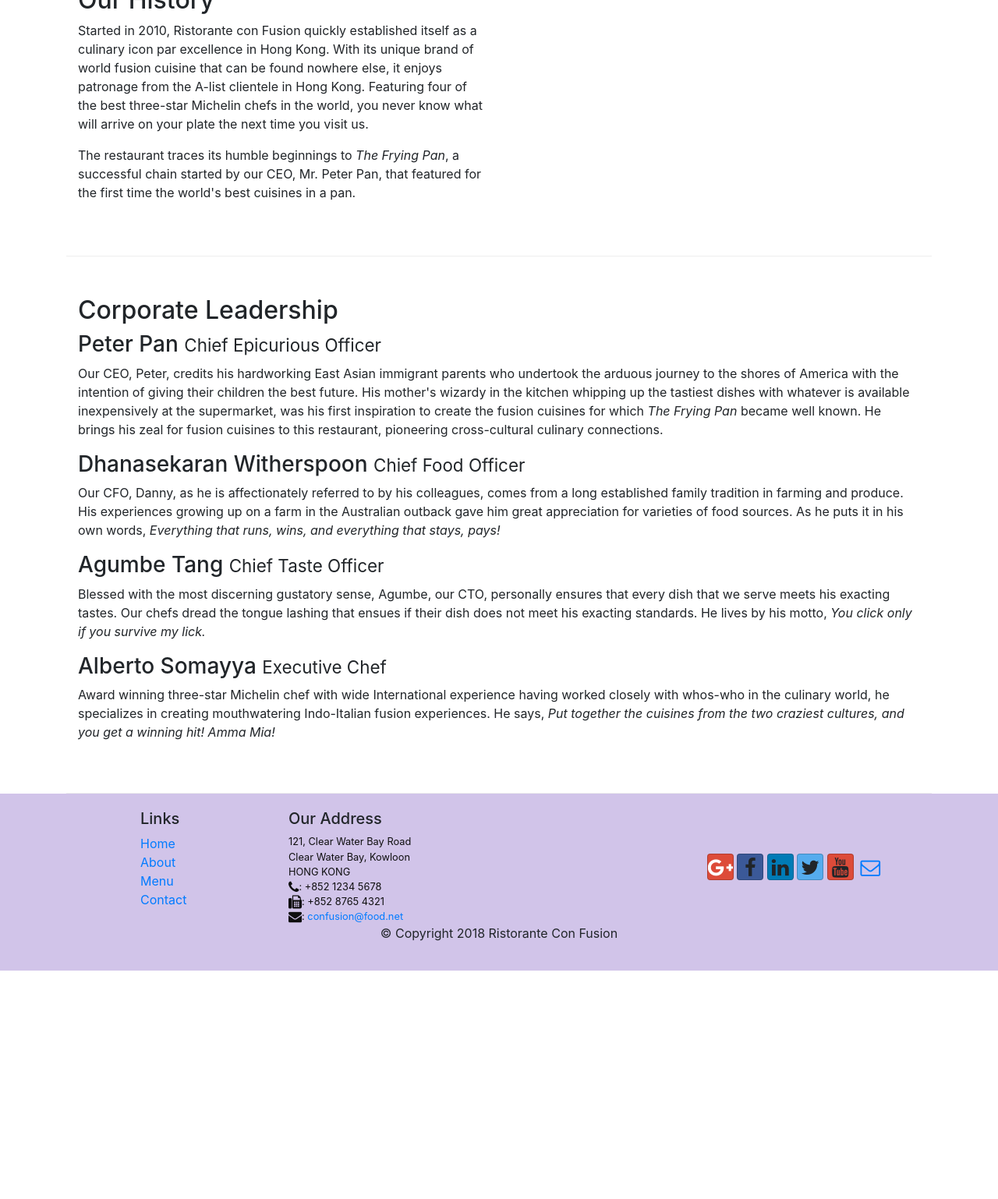
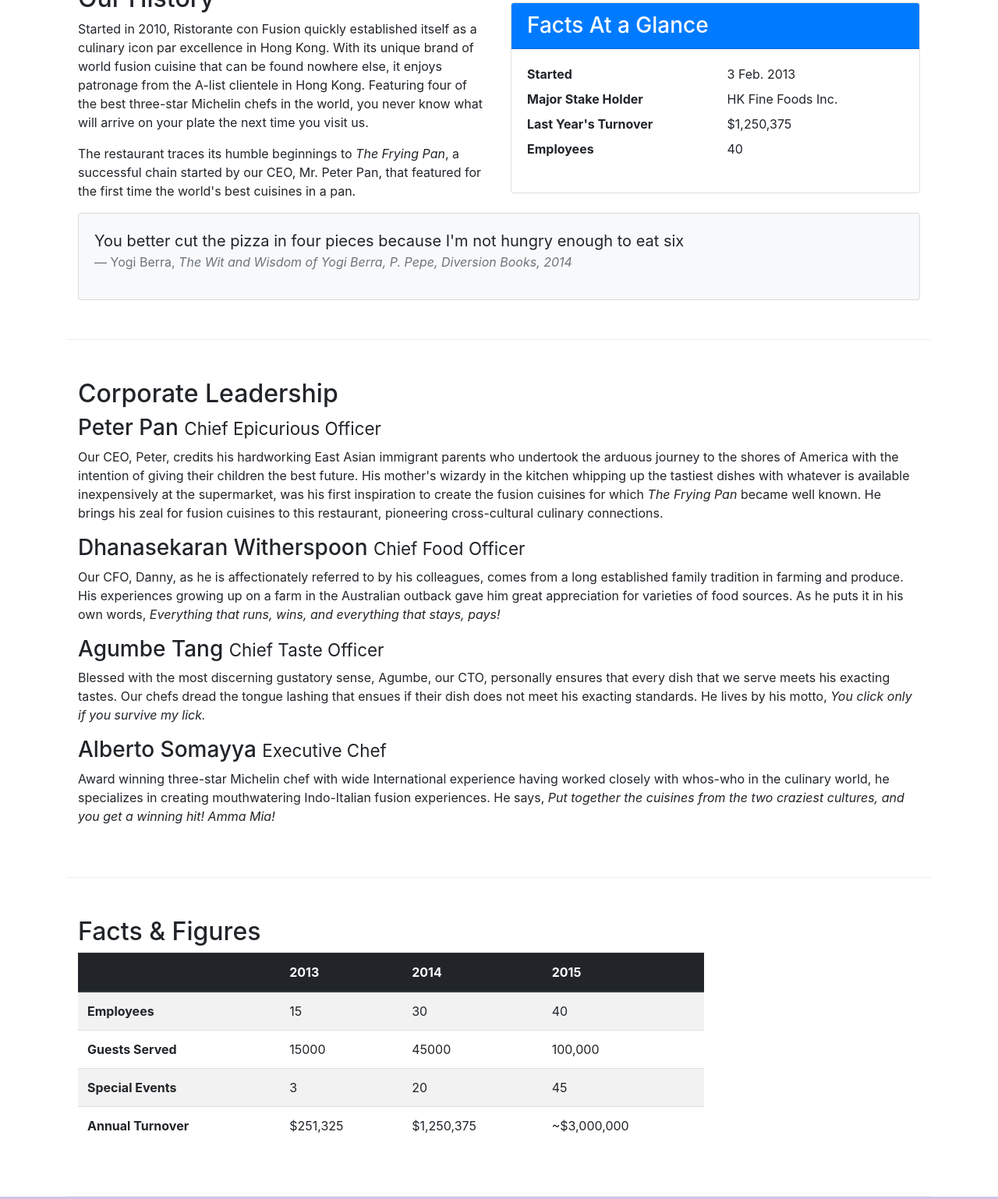
Before and after one commit to lyc95/Coursera-Bootstrap, a website: page aboutus.html in a window 1280 px wide. Shown: the part 536-2074 px from the top of the page at 78% size. Before the commit the page ends 1781 px from the top, so only its background shows below. Drawn offline with nearby package versions, Linux system fonts and the light colour scheme.

Commit message:
Tables and Cards

```diff
--- a/aboutus.html
+++ b/aboutus.html
@@ -62,7 +62,39 @@
                 <p>Started in 2010, Ristorante con Fusion quickly established itself as a culinary icon par excellence in Hong Kong. With its unique brand of world fusion cuisine that can be found nowhere else, it enjoys patronage from the A-list clientele in Hong Kong.  Featuring four of the best three-star Michelin chefs in the world, you never know what will arrive on your plate the next time you visit us.</p>
                 <p>The restaurant traces its humble beginnings to <em>The Frying Pan</em>, a successful chain started by our CEO, Mr. Peter Pan, that featured for the first time the world's best cuisines in a pan.</p>
             </div>
-            <div>
+            <div class="col-sm">
+                <div class="card ">
+                    <h3 class="card-header bg-primary text-white">
+                        Facts At a Glance
+                    </h3>
+                    <div class="card-body">
+                        <dl class="row">
+                            <dt class="col-6">Started</dt>
+                            <dd class="col-6">3 Feb. 2013</dd>
+                            <dt class="col-6">Major Stake Holder</dt>
+                            <dd class="col-6">HK Fine Foods Inc.</dd>
+                            <dt class="col-6">Last Year's Turnover</dt>
+                            <dd class="col-6">$1,250,375</dd>
+                            <dt class="col-6">Employees</dt>
+                            <dd class="col-6">40</dd>
+                        </dl>
+                    </div>
+                </div>
+            </div>
+            <div class="col-12">
+                <div class="card card-body bg-light">
+                    <blockquote class="blockquote">
+                        <p class="mb-0">
+                            You better cut the pizza in four pieces
+                            because I'm not hungry enough to eat six
+                        </p>
+                        <footer class="blockquote-footer">Yogi Berra,
+                            <cite title="Source Title">The Wit and Wisdom of
+                                Yogi Berra, P. Pepe, Diversion Books, 2014
+                            </cite>
+                        </footer>
+                   </blockquote>
+                </div>
             </div>
         </div>
 
@@ -80,7 +112,50 @@
                 <p class="d-none d-sm-block">Award winning three-star Michelin chef with wide International experience having worked closely with whos-who in the culinary world, he specializes in creating mouthwatering Indo-Italian fusion experiences. He says, <em>Put together the cuisines from the two craziest cultures, and you get a winning hit! Amma Mia!</em></p>
             </div>
        </div>
-
+       <div class="row row-content">
+           <div class="col-12 col-sm-9">
+               <h2> Facts &amp; Figures</h2>
+               <div class="table-responsive">
+                <table class="table table-striped">
+                    <thead class="thead-dark">
+                        <tr>
+                            <th>&nbsp;</th>
+                            <th>2013</th>
+                            <th>2014</th>
+                            <th>2015</th>
+                        </tr>
+                    </thead>
+                    <tbody>
+                        <tr>
+                            <th>Employees</th>
+                            <td>15</td>
+                            <td>30</td>
+                            <td>40</td>
+                        </tr>
+                        <tr>
+                            <th>Guests Served</th>
+                            <td>15000</td>
+                            <td>45000</td>
+                            <td>100,000</td>
+                        </tr>
+                        <tr>
+                            <th>Special Events</th>
+                            <td>3</td>
+                            <td>20</td>
+                            <td>45</td>
+                        </tr>
+                        <tr>
+                            <th>Annual Turnover</th>
+                            <td>$251,325</td>
+                            <td>$1,250,375</td>
+                            <td>~$3,000,000</td>
+                        </tr>
+                    </tbody>
+                </table>
+            </div>
+           </div>
+           <div class="col-12 col-sm-3"></div>
+       </div>
     </div>
 
     <footer class="footer">
```
